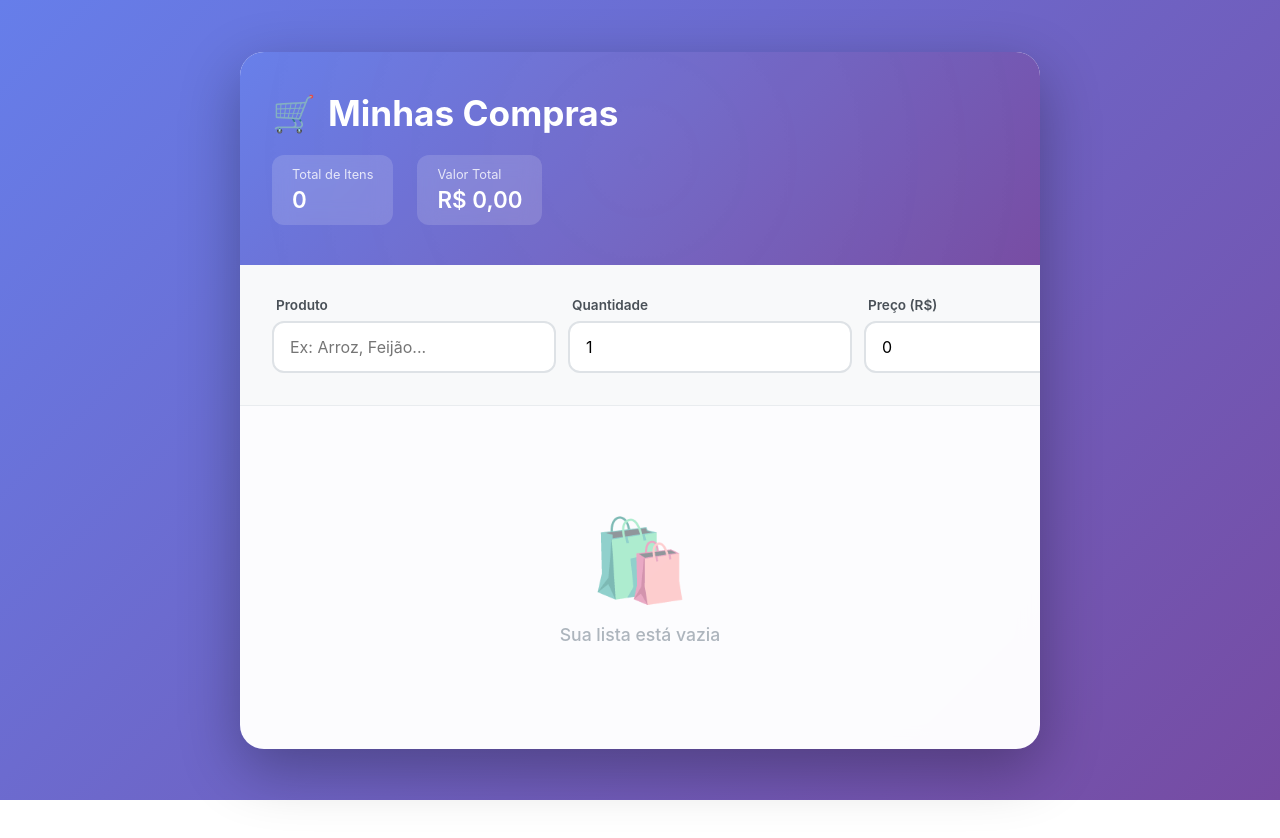
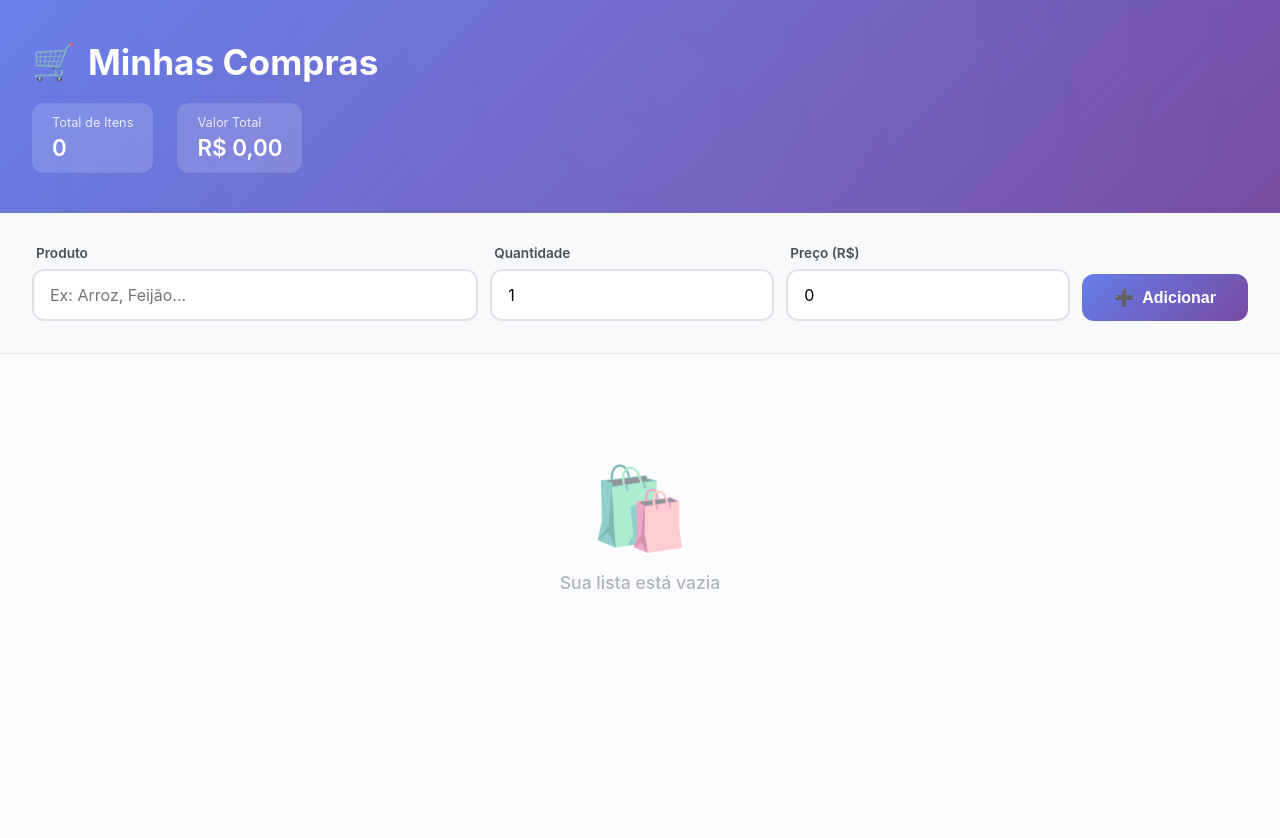
Before and after one commit to StephanyeCunto/Lista_De_Compras_RPC, a plain HTML site: page src/view/index.html in a window 1280 px wide. Before the commit the page ends 800 px from the top, so only its background shows below. Drawn offline with Linux system fonts and the light colour scheme.

Commit message:
Correções estetiscas

```diff
--- a/src/view/css/style.css
+++ b/src/view/css/style.css
@@ -7,8 +7,6 @@
 body {
     font-family: 'Inter', -apple-system, BlinkMacSystemFont, 'Segoe UI', sans-serif;
     background: linear-gradient(135deg, #667eea 0%, #764ba2 100%);
-    min-height: 100vh;
-    padding: 20px;
     display: flex;
     justify-content: center;
     align-items: center;
@@ -16,11 +14,8 @@
 
 .app-container {
     width: 100%;
-    max-width: 800px;
+    width: 100%;
     background: rgba(255, 255, 255, 0.98);
-    border-radius: 24px;
-    box-shadow: 0 20px 60px rgba(0, 0, 0, 0.3);
-    overflow: hidden;
     backdrop-filter: blur(10px);
 }
 
@@ -163,7 +158,9 @@
 .items-container {
     padding: 24px 32px;
     max-height: 500px;
-    overflow-y: auto;
+  /*  overflow-y: auto;*/
+    height: 100vh;
+    box-sizing: border-box;
 }
 
 .items-container::-webkit-scrollbar {
```
